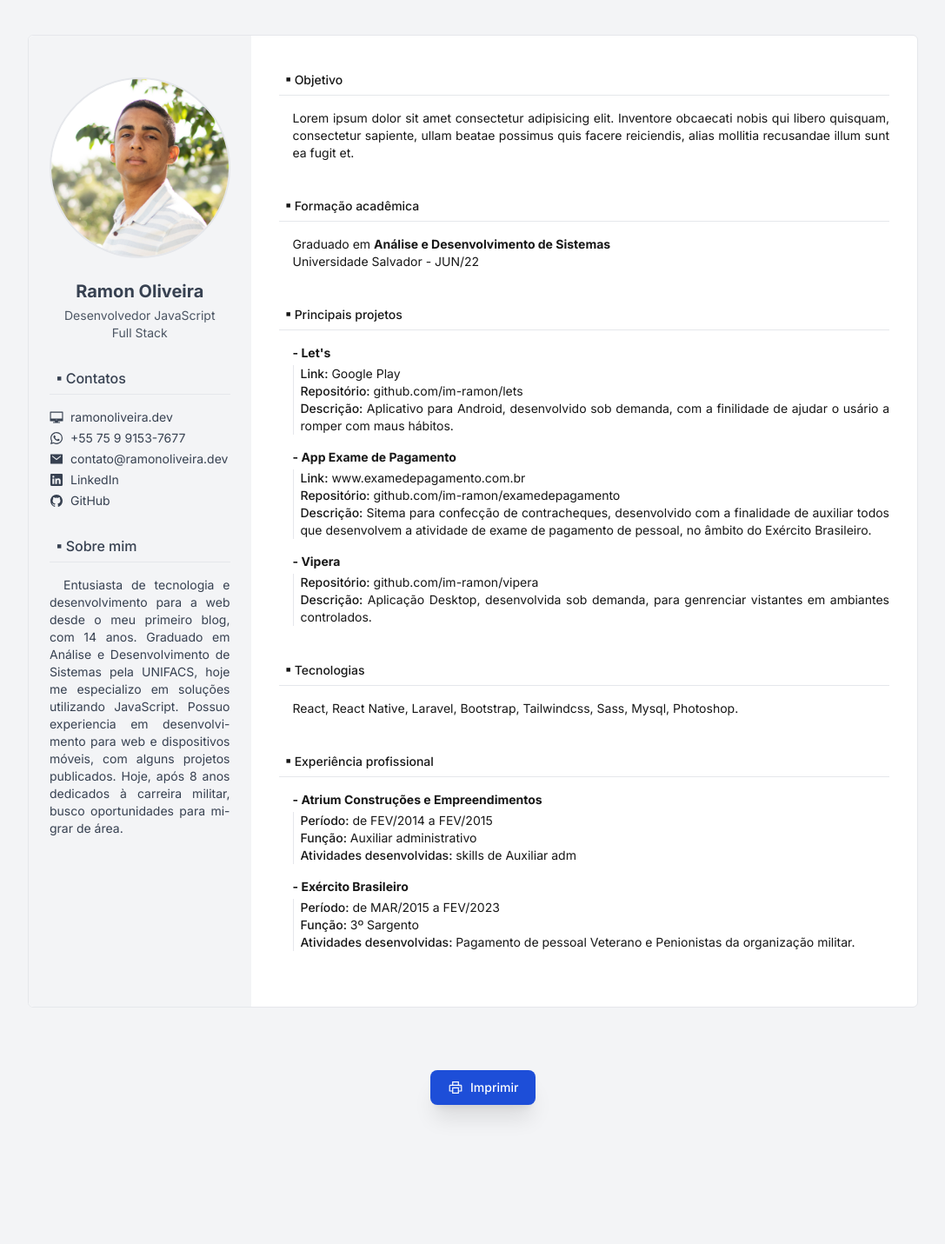
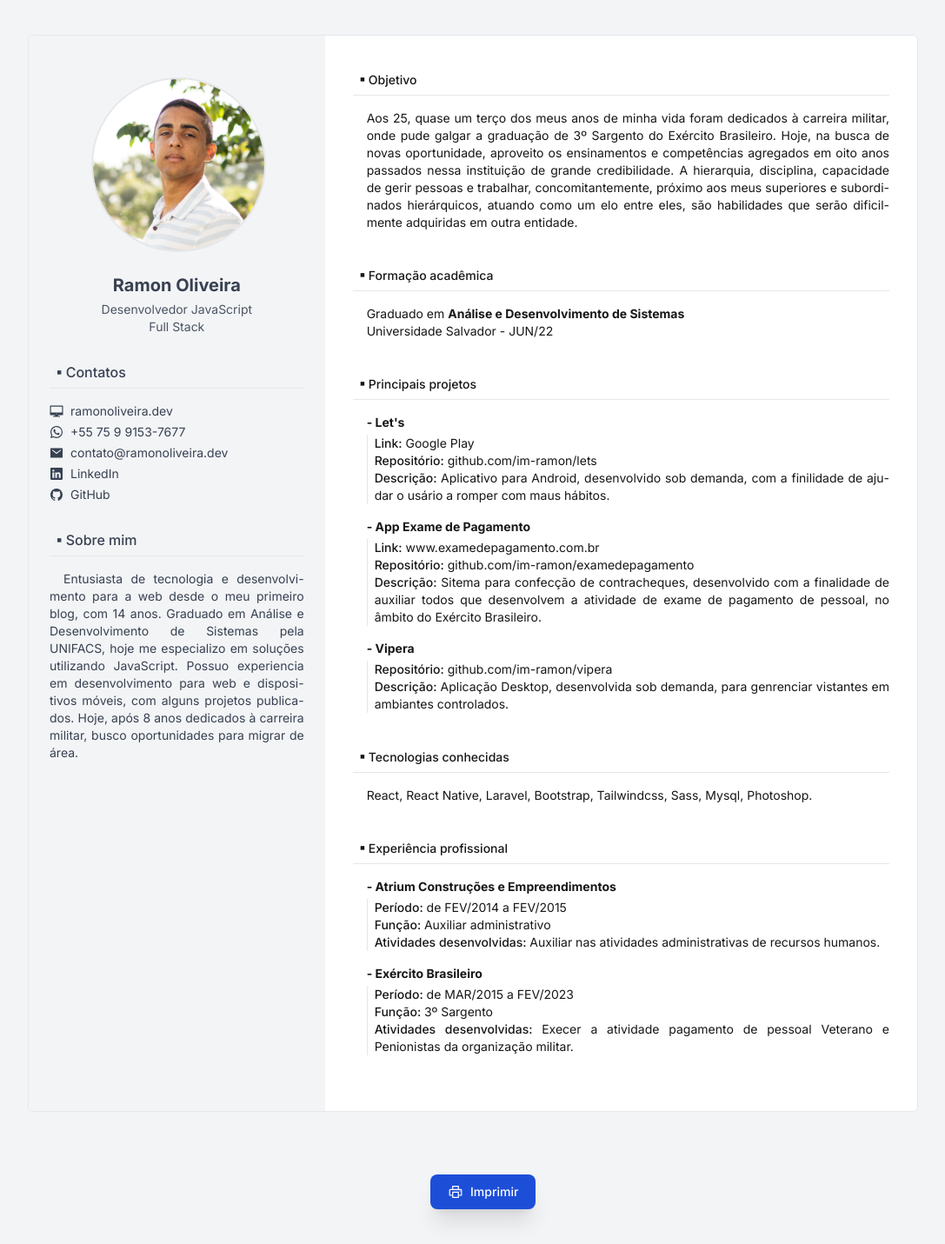
Before and after one commit to im-ramon/meu-curriculo, a React (Vite) app: page / in a window 1280 px wide. Shown: the whole page at 87% size, without its empty margins (96-1183 px from the left). Before the commit the page ends 1311 px from the top, so only its background shows below. Built offline with nearby package versions, Linux system fonts and the light colour scheme.

Commit message:
feat: :sparkles: Atualização
Atualização

```diff
--- a/src/components/Aside.tsx
+++ b/src/components/Aside.tsx
@@ -5,9 +5,11 @@ import ContactItem from './parts/ContactItem';
 function Aside() {
     return (
         <>
-            <aside className="bg-gray-100 col-span-full md:col-span-3 rounded-tl-md rounded-bl-md text-gray-700 py-4 px-6">
-                <div id="name_area" className="mt-8 text-center cursor-default">
-                    <img className='rounded-full mb-6 border-2 select-none mx-auto' src={perfil} alt="Foto do perfil" />
+            <aside className="bg-gray-100 col-span-full md:col-span-4 rounded-tl-md rounded-bl-md text-gray-700 py-4 px-6">
+                <div id="name_area" className="mt-8 text-center cursor-default w-full">
+                    <div className='w-full mb-6 px-12'>
+                        <img className='rounded-full border-2 select-none w-full box-content' src={perfil} alt="Foto do perfil" />
+                    </div>
                     <h1 className="text-xl font-semibold mb-1">Ramon Oliveira</h1>
                     <h3 className="text-gray-600 text-sm">Desenvolvedor JavaScript</h3>
                     <h3 className="text-gray-600 text-sm">Full Stack</h3>
--- a/src/components/Main.tsx
+++ b/src/components/Main.tsx
@@ -6,10 +6,10 @@ import ExperienceItem from "./parts/ExperienceItem";
 export default function Main() {
     return (
         <>
-            <main className="col-span-full text-sm md:text-md md:col-span-9 p-8">
+            <main className="col-span-full text-sm md:text-md md:col-span-8 p-8">
                 <MainConatainer>
                     <Title title="Objetivo" />
-                    <p className="pl-4 text-justify">Lorem ipsum dolor sit amet consectetur adipisicing elit. Inventore obcaecati nobis qui libero quisquam, consectetur sapiente, ullam beatae possimus quis facere reiciendis, alias mollitia recusandae illum sunt ea fugit et.</p>
+                    <p className="pl-4 text-justify">Aos 25, quase um terço dos meus anos de minha vida foram dedicados à carreira militar, onde pude galgar a graduação de 3º Sargento do Exército Brasileiro. Hoje, na busca de novas oportunidade, aproveito os ensinamentos e competências agregados em oito anos passados nessa instituição de grande credibilidade. A hierarquia, disciplina, capacidade de gerir pessoas e trabalhar, concomitantemente, próximo aos meus superiores e subordinados hierárquicos, atuando como um elo entre eles, são habilidades que serão dificilmente adquiridas em outra entidade.</p>
                 </MainConatainer>
 
                 <MainConatainer>
@@ -42,7 +42,7 @@ export default function Main() {
                 </MainConatainer>
 
                 <MainConatainer>
-                    <Title title="Tecnologias" />
+                    <Title title="Tecnologias conhecidas" />
                     <div className="pl-4">
                         <span>React, React Native, Laravel, Bootstrap, Tailwindcss, Sass, Mysql, Photoshop.</span>
                     </div>
@@ -55,7 +55,7 @@ export default function Main() {
                         start="FEV/2014"
                         exit="FEV/2015"
                         office="Auxiliar administrativo"
-                        skills="skills de Auxiliar adm"
+                        skills="Auxiliar nas atividades administrativas de recursos humanos."
                     />
 
                     <ExperienceItem
@@ -63,7 +63,7 @@ export default function Main() {
                         start="MAR/2015"
                         exit="FEV/2023"
                         office="3º Sargento"
-                        skills="Pagamento de pessoal Veterano e Penionistas da organização militar."
+                        skills="Execer a atividade pagamento de pessoal Veterano e Penionistas da organização militar."
                     />
                 </MainConatainer>
             </main>
```
